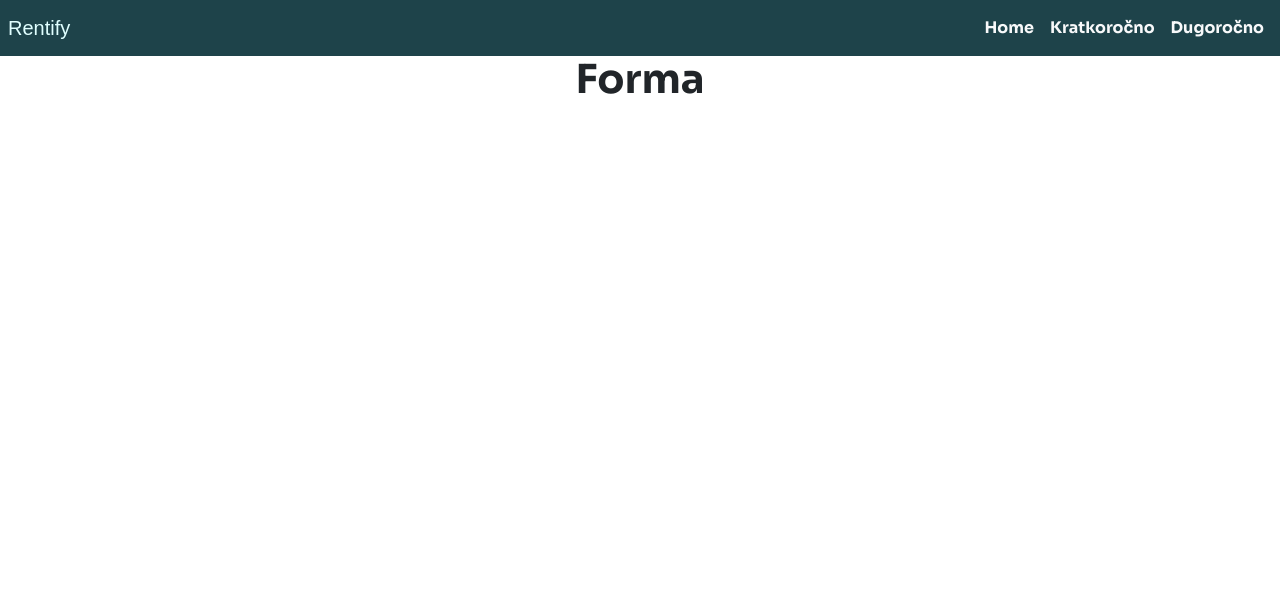
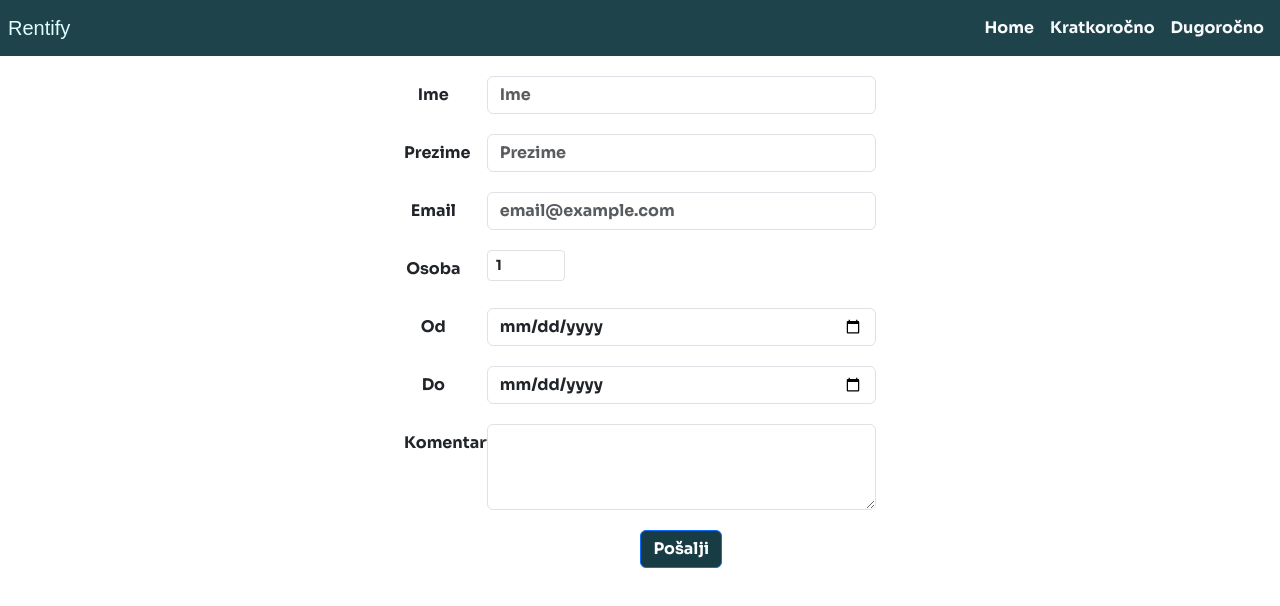
Before and after one commit to lsebalj1/rentify-frontend, a Vue app: page /popup-form in a window 1280 px wide. Shown: the top 606 px of the page. Built offline with nearby package versions, Linux system fonts and the light colour scheme.

Commit message:
Rad na popup formi

```diff
--- a/src/components/RezervirajPopupForm.vue
+++ b/src/components/RezervirajPopupForm.vue
@@ -1,6 +1,60 @@
 <template>
-    <div>
-        <h1>Forma</h1>
+  <div class="form-container">
+    <form>
+      <div class="form-group row">
+        <label for="ime" class="col-sm-2 col-form-label">Ime</label>
+        <div class="col-sm-10">
+          <input type="text" class="form-control" id="ime" placeholder="Ime">
+        </div>
+      </div>
+      <div class="form-group row">
+        <label for="prezime" class="col-sm-2 col-form-label">Prezime</label>
+        <div class="col-sm-10">
+          <input type="text" class="form-control" id="prezime" placeholder="Prezime">
+        </div>
+      </div>
+      <div class="form-group row">
+        <label for="Email" class="col-sm-2 col-form-label">Email</label>
+        <div class="col-sm-10">
+          <input type="text" class="form-control" id="email" placeholder="email@example.com">
+        </div>
+      </div>
+      <div class="form-group row">
+        <label for="brojOsoba" class="col-sm-2 col-form-label">Osoba</label>
+        <div class="col-sm-10">
+          <select class="form-control form-control-sm form-control-custom" id="brojOsoba">
+            <option>1</option>
+            <option>2</option>
+            <option>3</option>
+            <option>4</option>
+            <option>5</option>
+          </select>
+        </div>
+      </div>
+      <div class="form-group row">
+        <label for="od" class="col-sm-2 col-form-label">Od</label>
+        <div class="col-sm-10">
+          <input type="date" class="form-control" id="od">
+        </div>
+      </div>
+      <div class="form-group row">
+        <label for="do" class="col-sm-2 col-form-label">Do</label>
+        <div class="col-sm-10">
+          <input type="date" class="form-control" id="do">
+        </div>
+      </div>
+      <div class="form-group row">
+        <label for="komentari" class="col-sm-2 col-form-label">Komentari</label>
+        <div class="col-sm-10">
+          <textarea class="form-control" id="komentari" rows="3"></textarea>
+        </div>
+      </div>
+      <div class="form-group row">
+        <div class="col-sm-10 offset-sm-2">
+          <button type="submit" class="btn btn-primary" style="background-color: #173c43;">Pošalji</button>
+        </div>
+      </div>
+    </form>
   </div>
 </template>
 
@@ -11,4 +65,16 @@
 </script>
 
 <style scoped>
+.form-container {
+  width: 40%;
+  margin: 0 auto;
+  padding: 20px;
+}
+.form-group {
+  margin-bottom: 20px;
+}
+
+.form-control-custom {
+  width: 20%;
+}
 </style>
```
Lines whose indentation alone changed are shown as unchanged.
